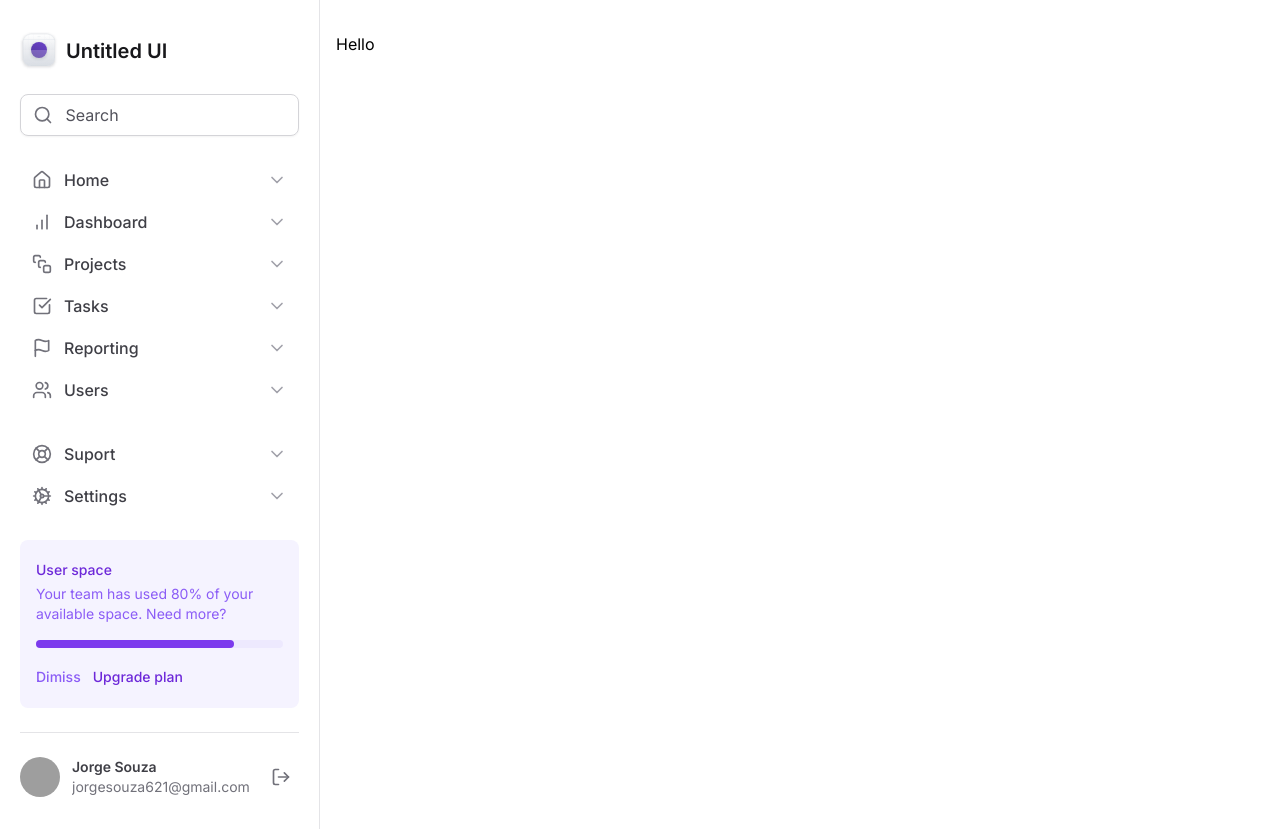
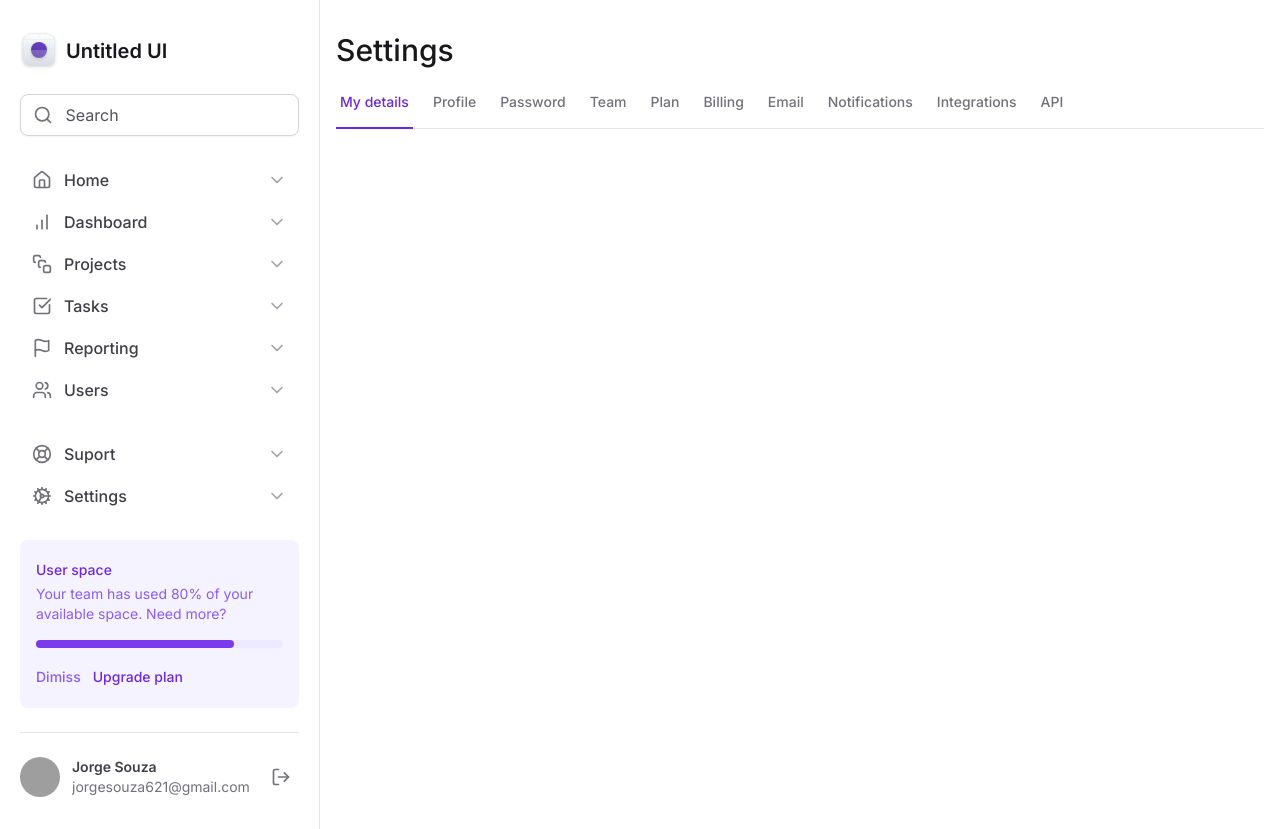
Before and after one commit to jorgedss/tailwind-css, a Next.js app: page / in a window 1280 px wide. Built offline with nearby package versions, Linux system fonts and the light colour scheme; grey boxes are pictures that could not be loaded.

Commit message:
Criando abas com Radix

```diff
--- a/package.json
+++ b/package.json
@@ -9,6 +9,7 @@
     "lint": "next lint"
   },
   "dependencies": {
+    "@radix-ui/react-tabs": "^1.1.0",
     "lucide-react": "^0.428.0",
     "next": "14.2.5",
     "react": "^18",
--- a/src/app/layout.tsx
+++ b/src/app/layout.tsx
@@ -16,7 +16,7 @@
   children: React.ReactNode
 }>) {
   return (
-    <html lang="en">
+    <html lang="en" className="antialiased">
       <body className={inter.className}>
         <div className="min-h-screen grid grid-cols-app">
           <Sidebar />
--- a/src/app/page.tsx
+++ b/src/app/page.tsx
@@ -1,3 +1,10 @@
+import { SettingTabs } from '@/components/SettingTabs'
+
 export default function Home() {
-  return <h1>Hello</h1>
+  return (
+    <>
+      <h1 className="text-3xl font-medium text-zinc-900">Settings</h1>
+      <SettingTabs />
+    </>
+  )
 }
--- /dev/null
+++ b/src/components/SettingTabs/TabItem.tsx
@@ -0,0 +1,22 @@
+'use client'
+import * as Tabs from '@radix-ui/react-tabs'
+export interface TabItemProps {
+  value: string
+  title: string
+  isSelected?: boolean
+}
+
+export function TabItem({ value, title, isSelected = false }: TabItemProps) {
+  return (
+    <Tabs.Trigger
+      value={value}
+      className=" relative px-1 pb-4 text-sm font-medium  text-zinc-500 data-[state=active]:text-violet-700 hover:text-violet-700"
+    >
+      <span className="">{title}</span>
+
+      {isSelected && (
+        <div className="absolute -bottom-px left-0 right-0 h-0.5 bg-violet-700" />
+      )}
+    </Tabs.Trigger>
+  )
+}
--- /dev/null
+++ b/src/components/SettingTabs/index.tsx
@@ -0,0 +1,58 @@
+'use client'
+
+import * as Tabs from '@radix-ui/react-tabs'
+import { TabItem } from './TabItem'
+import { useState } from 'react'
+
+export function SettingTabs() {
+  const [currentTab, setCurrentTab] = useState('tab1')
+
+  return (
+    <Tabs.Root value={currentTab} onValueChange={setCurrentTab}>
+      <Tabs.List className="mt-6 flex w-full items-center gap-4 border-b border-zinc-200">
+        <TabItem
+          value="tab1"
+          title="My details"
+          isSelected={currentTab === 'tab1'}
+        />
+        <TabItem
+          value="tab2"
+          title="Profile"
+          isSelected={currentTab === 'tab2'}
+        />
+        <TabItem
+          value="tab3"
+          title="Password"
+          isSelected={currentTab === 'tab3'}
+        />
+        <TabItem value="tab4" title="Team" isSelected={currentTab === 'tab4'} />
+        <TabItem value="tab5" title="Plan" isSelected={currentTab === 'tab5'} />
+        <TabItem
+          value="tab6"
+          title="Billing"
+          isSelected={currentTab === 'tab6'}
+        />
+        <TabItem
+          value="tab7"
+          title="Email"
+          isSelected={currentTab === 'tab7'}
+        />
+        <TabItem
+          value="tab8"
+          title="Notifications"
+          isSelected={currentTab === 'tab8'}
+        />
+        <TabItem
+          value="tab9"
+          title="Integrations"
+          isSelected={currentTab === 'tab9'}
+        />
+        <TabItem
+          value="tab10"
+          title="API"
+          isSelected={currentTab === 'tab10'}
+        />
+      </Tabs.List>
+    </Tabs.Root>
+  )
+}
```
Also changed, not shown: 1 other file (tests, documents, lock files or other folders).
